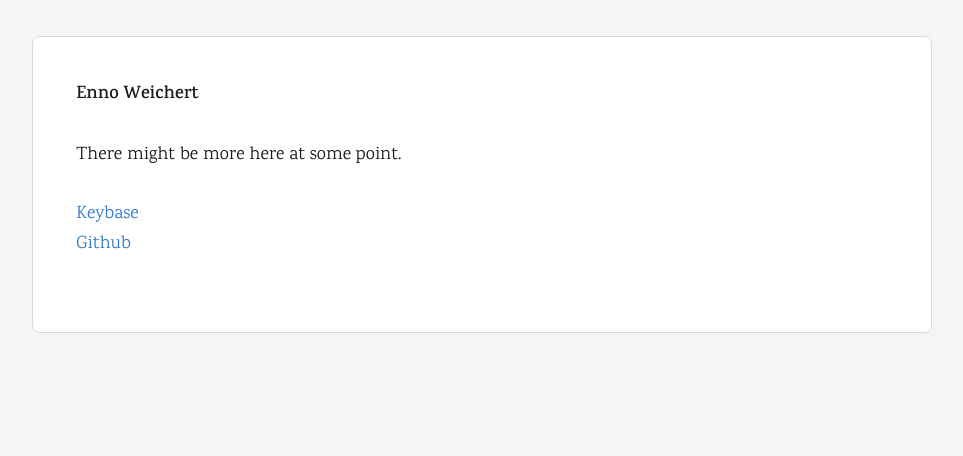
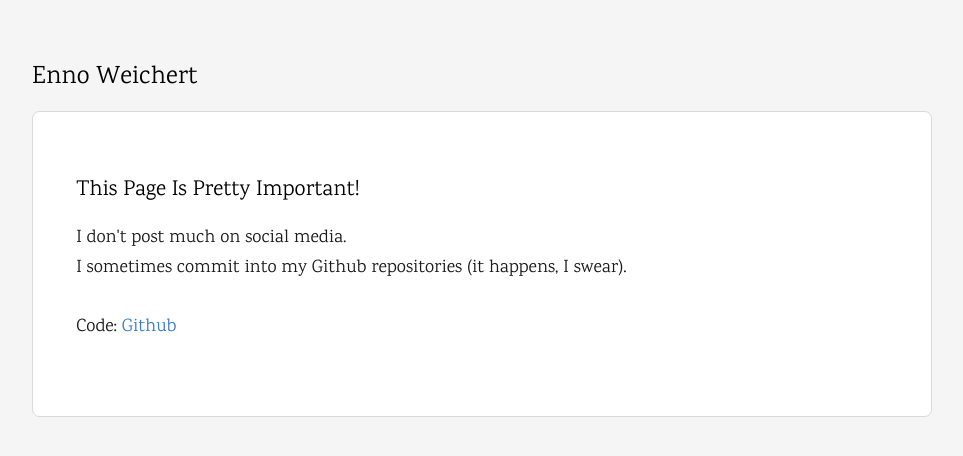
Before and after one commit to ennoweichert/ennoweichert.github.io, a plain HTML site: page index.html in a window 1280 px wide. Shown: the whole page, without its empty margins (158-1121 px from the left). Drawn offline with Linux system fonts and the light colour scheme.

Commit message:
Remove invalid tags, content and add content

```diff
--- a/index.html
+++ b/index.html
@@ -7,28 +7,25 @@
   <meta name="author" content="Enno Weichert">
   <meta name="copyright" content="Copyright 2016 Enno Weichert">
   <meta name="description" content="Homepage of Enno Weichert"/>
-  <meta http-equiv="Cache-Control" content="public">
-  <meta http-equiv="Last-Modified" content="2016-09-02@11:00:00 UTC">
+  <link rel="shortcut icon" href="http://www.gravatar.com/avatar/81371ec2b046a60f5d9ff5bc0b88cc91?s=16"/>
   <link rel="stylesheet" type="text/css" href="tacit-1.0.0.min.css"/>
-  <link href='https://fonts.googleapis.com/css?family=Karma:400,600' rel='stylesheet' type='text/css'>
+  <link href='https://fonts.googleapis.com/css?family=Karma:400,600' rel='stylesheet' type='text/css'/>
   <title>Enno Weichert</title>
   <link rel="shortcut icon" type="image/gif" href="logo.gif"/>
 </head>
 <body>
 <section>
+  <h2>Enno Weichert</h2>
   <article>
-    <p>
-      <strong>Enno Weichert</strong>
-    </p>
-    <p>
-      There might be more here at some point.
-    </p>
-    <p>
-      <dl>
-        <dd><a href="https://keybase.io/weichert">Keybase</a></dd>
-        <dd><a href="https://github.com/weichert">Github</a></dd>
-      </dl>
-    </p>
+  	<h3>This Page Is Pretty Important!</h3>
+  	<p>
+  		I don't post much on social media.<br/>
+  		I sometimes commit into my Github repositories (it happens, I swear).
+  	</p>
+		<dl>
+			<dt>Code:</dt>
+    	<dd><a href="https://github.com/weichert">Github</a></dd>
+		</dl>
   </article>
 </section>
 </body>
```
